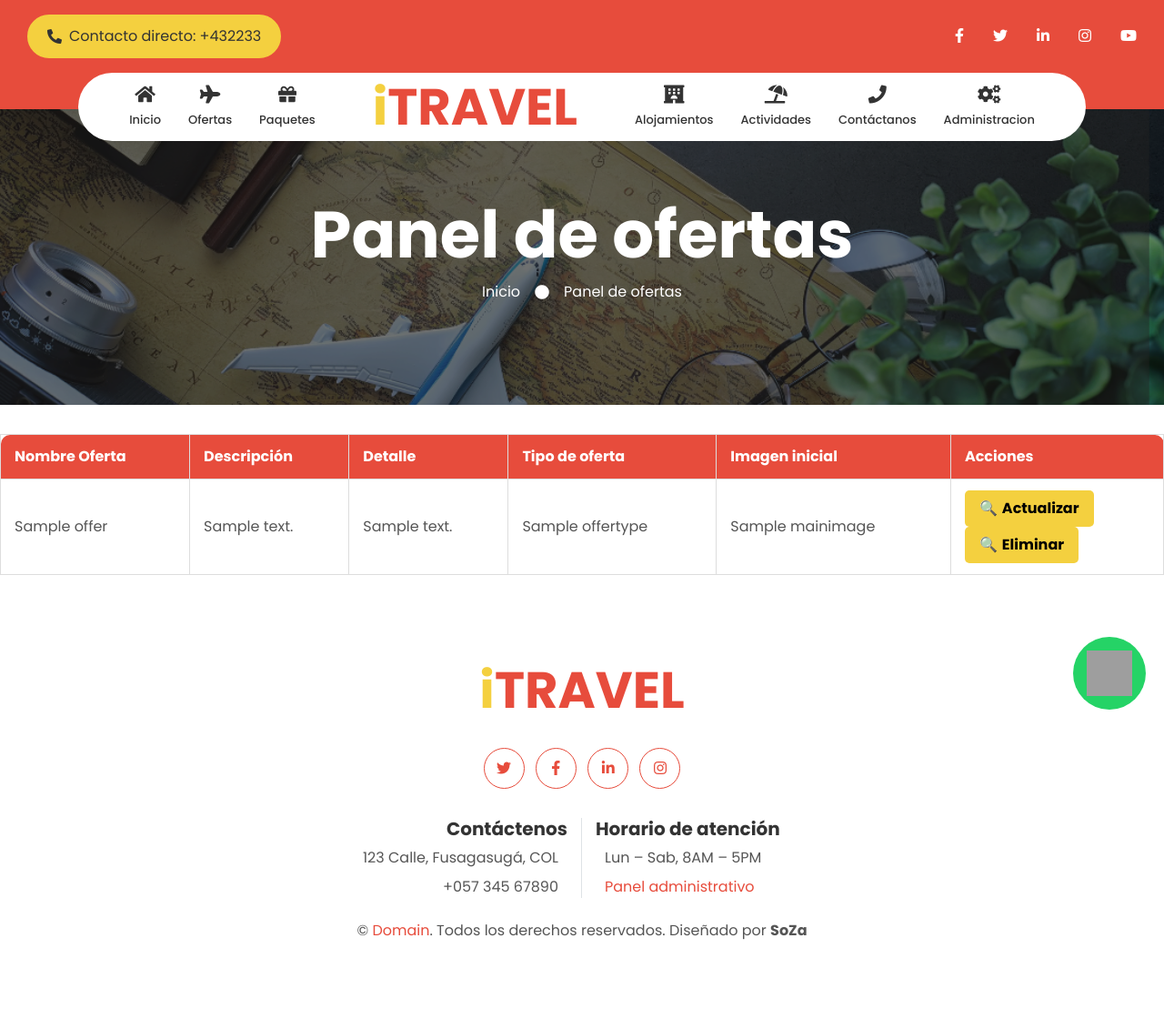
After one commit to narto12345/SoZa-OnVacation, a Django app: page /offers-admin/ in a window 1280 px wide. The commit adds this page. Shown: the whole page at 91% size. Run offline with Django 5.2, Linux system fonts and the light colour scheme; tables that the repository leaves empty hold one stand-in row (values such as "Sample post"); some libraries are stand-ins or nearby versions; grey boxes are pictures that could not be loaded.

Commit message:
Add funcionality form contact and add design for admin offers

```diff
--- /dev/null
+++ b/PrincipalSite/static/css/offers_admin.css
@@ -0,0 +1,132 @@
+.main-container {
+    max-width: 1200px;
+    /* Ancho máximo para el contenedor */
+    margin: 0 auto;
+    /* Centra el contenedor en la página */
+    padding: 20px;
+    /* Espaciado interior para no estar pegado al borde */
+    background-color: white;
+    border-radius: 10px;
+    /* Bordes redondeados */
+    box-shadow: 0px 4px 8px rgba(0, 0, 0, 0.1);
+    /* Sombra ligera */
+}
+
+.filter-container {
+    margin-bottom: 20px;
+    display: flex;
+    align-items: center;
+    gap: 15px;
+}
+
+.filter-container label {
+    font-size: 14px;
+    font-weight: bold;
+}
+
+.filter-container input {
+    padding: 5px;
+    font-size: 14px;
+    border: 1px solid #ccc;
+    border-radius: 5px;
+}
+
+@media (max-width: 991px) {
+    .filter-container {
+        flex-direction: column;
+    }
+}
+
+.filter-btn {
+    background-color: var(--secondary);
+    padding: 8px 15px;
+    font-size: 14px;
+    border: none;
+    border-radius: 5px;
+    cursor: pointer;
+    font-weight: bold;
+}
+
+.filter-btn:hover {
+    background-color: var(--warning)
+}
+
+/* Estilo de la tabla */
+.message-table {
+    width: 100%;
+    border-collapse: collapse;
+    background-color: var(--light);
+    margin-top: 20px;
+}
+
+
+.message-table thead {
+    background-color: var(--primary);
+    color: white;
+}
+
+.message-table th,
+.message-table td {
+    padding: 12px 15px;
+    text-align: left;
+    border: 1px solid #ddd;
+}
+
+.message-table tbody tr:hover {
+    background-color: #f1f1f1;
+}
+
+.btn-detail {
+    background-color: var(--secondary);
+    border: none;
+    padding: 8px 16px;
+    border-radius: 5px;
+    cursor: pointer;
+    font-weight: bold;
+    display: flex;
+    align-items: center;
+    gap: 5px;
+}
+
+.btn-detail span {
+    font-size: 16px;
+}
+
+.btn-detail:hover {
+    background-color: var(--warning);
+}
+
+.message-table th:first-child,
+.message-table td:first-child {
+    border-top-left-radius: 10px;
+}
+
+.message-table th:last-child,
+.message-table td:last-child {
+    border-top-right-radius: 10px;
+}
+
+.message-table tr:last-child td:first-child {
+    border-bottom-left-radius: 10px;
+}
+
+.message-table tr:last-child td:last-child {
+    border-bottom-right-radius: 10px;
+}
+
+.page-header {
+    background: linear-gradient(rgba(0, 0, 0, 0.3), rgba(0, 0, 0, 0.3)), url(../img/sections/offers-panel.png), no-repeat center center;
+    background-size: cover;
+}
+
+/* Tabla responsiva */
+@media (max-width: 768px) {
+    .message-table {
+        display: block;
+        /* Permite que el contenedor sea desplazable */
+        overflow-x: scroll;
+        /* Habilita el desplazamiento horizontal */
+        white-space: nowrap;
+        /* Evita que las filas se envuelvan */
+    }
+}
--- a/PrincipalSite/templates/base.html
+++ b/PrincipalSite/templates/base.html
@@ -214,11 +214,14 @@
     <!-- Contact Javascript File -->
     <script src="../static/mail/jqBootstrapValidation.min.js"></script>
     <script src="../static/mail/contact.js"></script>
+    <script src="https://code.jquery.com/jquery-3.6.0.min.js"></script>
+    <script src="https://cdn.jsdelivr.net/npm/bootstrap@5.3.0-alpha1/dist/js/bootstrap.bundle.min.js"></script>
 
     <!-- Template Javascript -->
     <script src="../static/js/main.js"></script>
     <script src="../static/js/base.js"></script>
     <script src="../static/js/form_offer.js"></script>
+    <script src="../static/js/contact.js"></script>
     {% endblock %}
 </body>
 
--- /dev/null
+++ b/PrincipalSite/templates/offers_admin.html
@@ -0,0 +1,58 @@
+{% extends 'base.html' %}
+{% block styles %}
+{% load static %}
+<link rel="stylesheet" href="{% static 'css/style.css' %}">
+<link rel="stylesheet" href="{% static 'css/index.css' %}">
+<link rel="stylesheet" href="{% static 'css/offers_admin.css' %}">
+{% endblock %}
+
+{% block content %}
+<!-- Header Start -->
+<div class="jumbotron jumbotron-fluid page-header">
+    <div class="container text-center py-5">
+        <h1 class="text-white display-3 mt-lg-5">Panel de ofertas</h1>
+        <div class="d-inline-flex align-items-center text-white">
+            <p class="m-0"><a class="text-white" href="">Inicio</a></p>
+            <i class="fa fa-circle px-3"></i>
+            <p class="m-0 text-white">Panel de ofertas</p>
+        </div>
+    </div>
+</div>
+<!-- Header End -->
+
+<!-- Panel de ofertas Start -->
+
+   <!-- Tabla -->
+<table class="message-table">
+    <thead>
+        <tr>
+            <th>Nombre Oferta</th>
+            <th>Descripción</th>
+            <th>Detalle</th>
+            <th>Tipo de oferta</th>
+            <th>Imagen inicial</th>
+            <th>Acciones</th>
+        </tr>
+    </thead>
+    <tbody>
+        {% for offer in offers %} <!--For para recorrer en django el modelo que se envió desde la vista-->
+        <tr>
+            <td>{{ offer.name }}</td>
+            <td>{{ offer.description }}</td>
+            <td>{{ offer.detail}}</td>
+            <td>{{ offer.offer_type}}</td>
+            <td>{{ offer.main_image }}</td> <!-- Formateamos la fecha -->
+            <td><button class="btn-detail"><span>🔍</span> Actualizar</button>
+                <button class="btn-detail"><span>🔍</span> Eliminar</button>
+            </td>
+        </tr>
+        {% empty %}
+        <tr>
+            <td colspan="6">No hay ofertas disponibles.</td>
+        </tr>
+        {% endfor %}
+    </tbody>
+</table>
+</div>
+    <!-- Trazabilidad End -->
+    {% endblock %}
--- a/PrincipalSite/urls.py
+++ b/PrincipalSite/urls.py
@@ -9,4 +9,5 @@ urlpatterns = [
     path("trazability/", views.trazability, name="trazability"),
     path("create_offer/", views.create_offer, name="create_offer"),
     path("offer-detail/", views.offer_detail, name="offer-detail"),
+    path("offers-admin/", views.offers_admin, name="offers_admin"),
 ]
--- a/PrincipalSite/views.py
+++ b/PrincipalSite/views.py
@@ -1,6 +1,9 @@
-from django.shortcuts import render
-from django.http import HttpResponse
+from datetime import datetime, timezone
+from django.shortcuts import redirect, render
+from django.http import HttpResponse, JsonResponse
 
+from PrincipalSite.models import *
+from .forms import ContactForm
 
 def initial_page(request):
     return render(request, "index.html")
@@ -11,15 +14,42 @@ def login(request):
 
 
 def contact(request):
-    return render(request, "contact.html")
+    # Se debe generar la variable form para cualquier petición, sea post o get
+    form = ContactForm()  # Se usa vacía por si el valor es un get.
 
+    if request.method == 'POST':
+        form = ContactForm(request.POST)  # Se obtienen los datos del formulario y se guardan
+
+        if form.is_valid():  # Esta parte es propia de django, lo usamos para que valide campos obligatorios y demás
+            # Crear un nuevo objeto Contact con los datos que envió el usuario.
+            contact = Contact(
+                name=form.cleaned_data['name'],
+                email=form.cleaned_data['email'],
+                subject=form.cleaned_data['subject'],
+                message=form.cleaned_data['message'],
+                created_at=datetime.now(),
+            )
+
+            # Guardar el objeto Contact en la base de datos y en el modelo que se creó
+            contact.save()
+
+            # Devolver una respuesta JSON de éxito (para que active el modal)
+            return JsonResponse({'success': True})
+
+        else:
+            # Si el formulario no es válido, devolver los errores
+            return JsonResponse({'success': False, 'errors': form.errors})
+
+    # Si la solicitud no es POST (es un GET o algún otro tipo), se renderiza para que pueda ver la página habitual
+    return render(request, 'contact.html', {'form': form})
 
 def offers(request):
     return render(request, "offers.html")
 
 
 def trazability(request):
-    return render(request, "trazability.html")
+    contacts = Contact.objects.all() ##Lo usamos para traer todos los datos del modelo y plasmarlos posteriormente en la tabla :)
+    return render(request, "trazability.html",{'contacts': contacts})
 
 
 def create_offer(request):
@@ -28,3 +58,7 @@ def create_offer(request):
 
 def offer_detail(request):
     return render(request, "offer-detail.html")
+
+def offers_admin(request):
+    offers_admin=Offer.objects.all()
+    return render(request, "offers_admin.html", {'offers':offers_admin})
```
Also changed, not shown: PrincipalSite/forms.py (added, +31 -0 lines), PrincipalSite/static/js/contact.js (added, +43 -0 lines), PrincipalSite/templates/contact.html (+36 -16 lines), PrincipalSite/templates/trazability.html (+9 -11 lines), PrincipalSite/static/img/sections/offers-panel.png (added), db.sqlite3.
